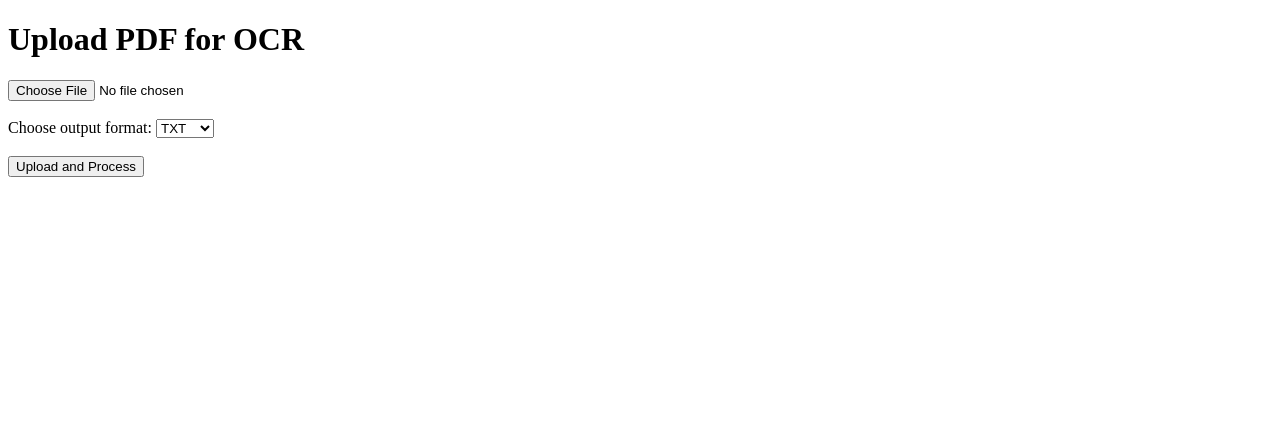
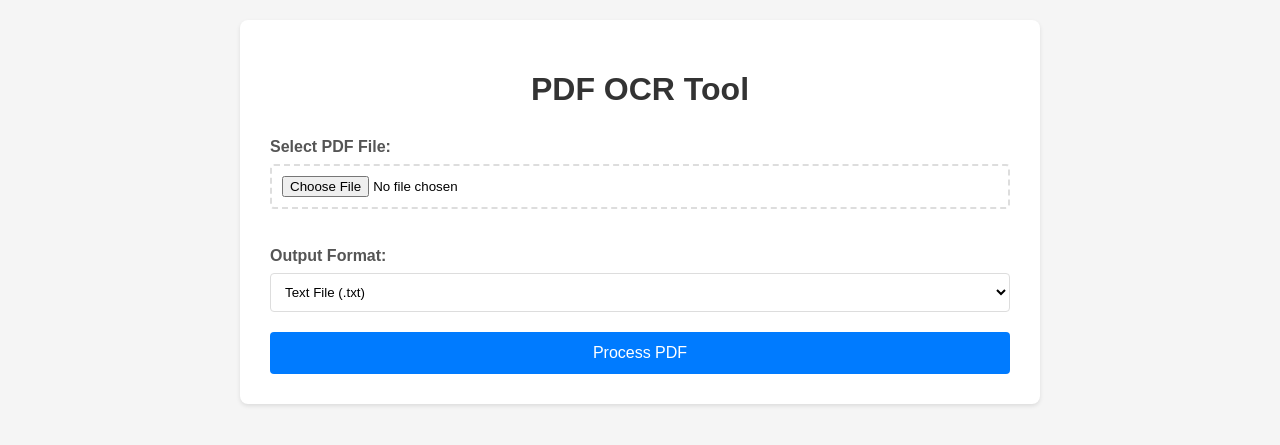
Before and after one commit to mupoese/Aql_PDF_Tool, a Flask app: page / in a window 1280 px wide. Shown: the top 445 px of the page. Run offline with Flask 3, Linux system fonts and the light colour scheme; parts of the project's set-up code (start-up, migrations or seed data) failed here and were passed over.

Commit message:
Update upload.html

```diff
--- a/app/templates/upload.html
+++ b/app/templates/upload.html
@@ -4,18 +4,141 @@
     <meta charset="UTF-8">
     <meta name="viewport" content="width=device-width, initial-scale=1.0">
     <title>PDF OCR Upload</title>
+    <style>
+        body {
+            font-family: Arial, sans-serif;
+            max-width: 800px;
+            margin: 0 auto;
+            padding: 20px;
+            background-color: #f5f5f5;
+        }
+        .container {
+            background-color: white;
+            padding: 30px;
+            border-radius: 8px;
+            box-shadow: 0 2px 4px rgba(0, 0, 0, 0.1);
+        }
+        h1 {
+            color: #333;
+            text-align: center;
+            margin-bottom: 30px;
+        }
+        form {
+            display: flex;
+            flex-direction: column;
+            gap: 20px;
+        }
+        .form-group {
+            display: flex;
+            flex-direction: column;
+            gap: 8px;
+        }
+        label {
+            font-weight: bold;
+            color: #555;
+        }
+        input[type="file"] {
+            padding: 10px;
+            border: 2px dashed #ddd;
+            border-radius: 4px;
+            cursor: pointer;
+        }
+        select {
+            padding: 10px;
+            border: 1px solid #ddd;
+            border-radius: 4px;
+            background-color: white;
+            cursor: pointer;
+        }
+        .submit-btn {
+            padding: 12px 24px;
+            background-color: #007bff;
+            color: white;
+            border: none;
+            border-radius: 4px;
+            cursor: pointer;
+            font-size: 16px;
+            transition: background-color 0.3s;
+        }
+        .submit-btn:hover {
+            background-color: #0056b3;
+        }
+        #uploadStatus {
+            margin-top: 20px;
+            padding: 10px;
+            border-radius: 4px;
+            display: none;
+        }
+        .file-info {
+            margin-top: 10px;
+            font-size: 0.9em;
+            color: #666;
+        }
+        .error {
+            background-color: #ffe6e6;
+            color: #dc3545;
+            padding: 10px;
+            border-radius: 4px;
+            display: none;
+        }
+    </style>
 </head>
 <body>
-    <h1>Upload PDF for OCR</h1>
-    <form action="/uploader" method="post" enctype="multipart/form-data">
-        <input type="file" name="file" required><br><br>
-        <label for="format">Choose output format:</label>
-        <select name="format" id="format" required>
-            <option value="txt">TXT</option>
-            <option value="pdf">PDF</option>
-            <option value="json">JSON</option>
-        </select><br><br>
-        <input type="submit" value="Upload and Process">
-    </form>
+    <div class="container">
+        <h1>PDF OCR Tool</h1>
+        <form id="uploadForm" action="/uploader" method="post" enctype="multipart/form-data">
+            <div class="form-group">
+                <label for="file">Select PDF File:</label>
+                <input type="file" name="file" id="file" accept=".pdf" required>
+                <div class="file-info" id="fileInfo"></div>
+            </div>
+
+            <div class="form-group">
+                <label for="format">Output Format:</label>
+                <select name="format" id="format" required>
+                    <option value="txt">Text File (.txt)</option>
+                    <option value="json">JSON Format (.json)</option>
+                </select>
+            </div>
+
+            <div class="error" id="errorMessage"></div>
+
+            <button type="submit" class="submit-btn">Process PDF</button>
+        </form>
+
+        <div id="uploadStatus"></div>
+    </div>
+
+    <script>
+        document.getElementById('file').addEventListener('change', function(e) {
+            const file = e.target.files[0];
+            const fileInfo = document.getElementById('fileInfo');
+            const errorMessage = document.getElementById('errorMessage');
+
+            if (file) {
+                if (file.type !== 'application/pdf') {
+                    errorMessage.style.display = 'block';
+                    errorMessage.textContent = 'Please select a PDF file.';
+                    e.target.value = '';
+                    fileInfo.textContent = '';
+                } else {
+                    errorMessage.style.display = 'none';
+                    fileInfo.textContent = `File: ${file.name} (${(file.size / 1024 / 1024).toFixed(2)} MB)`;
+                }
+            }
+        });
+
+        document.getElementById('uploadForm').addEventListener('submit', function(e) {
+            const submitButton = this.querySelector('.submit-btn');
+            const uploadStatus = document.getElementById('uploadStatus');
+
+            submitButton.disabled = true;
+            submitButton.textContent = 'Processing...';
+
+            uploadStatus.style.display = 'block';
+            uploadStatus.style.backgroundColor = '#e8f5e9';
+            uploadStatus.textContent = 'Processing PDF file...';
+        });
+    </script>
 </body>
 </html>
```
